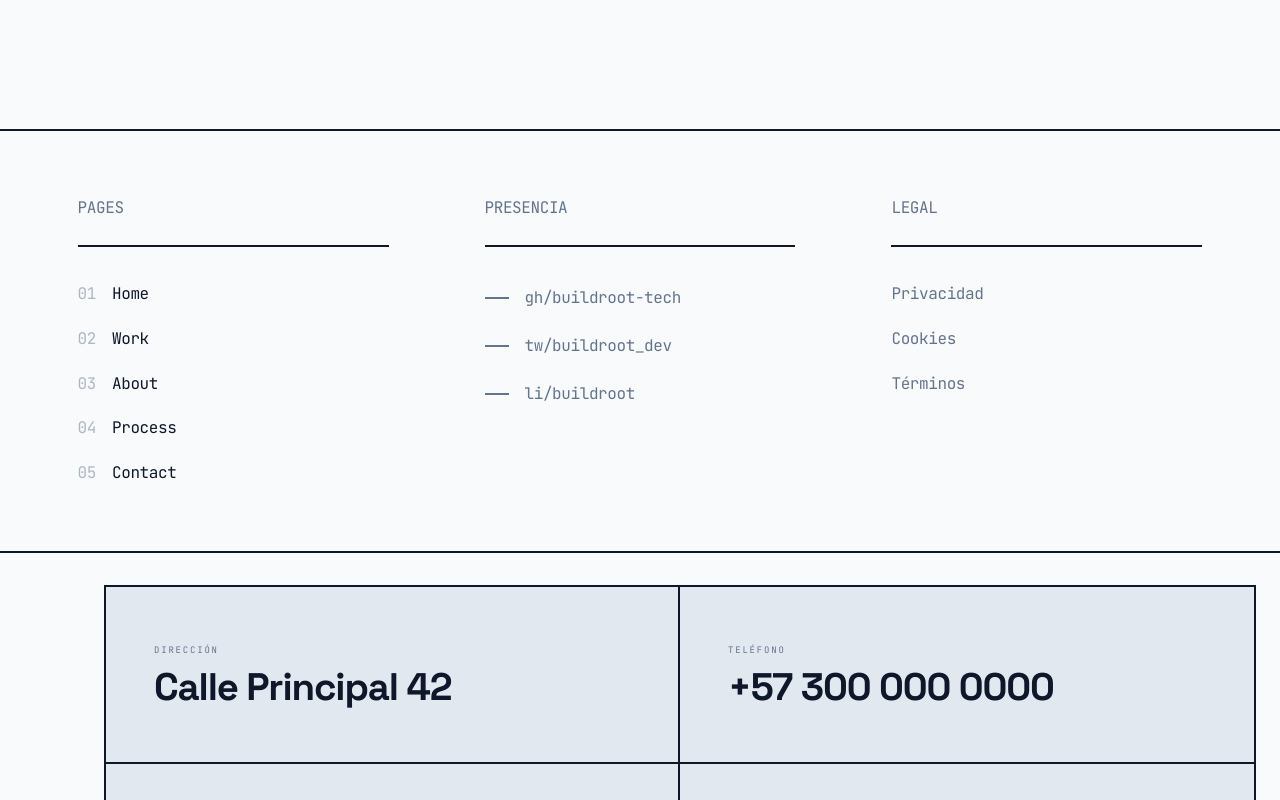
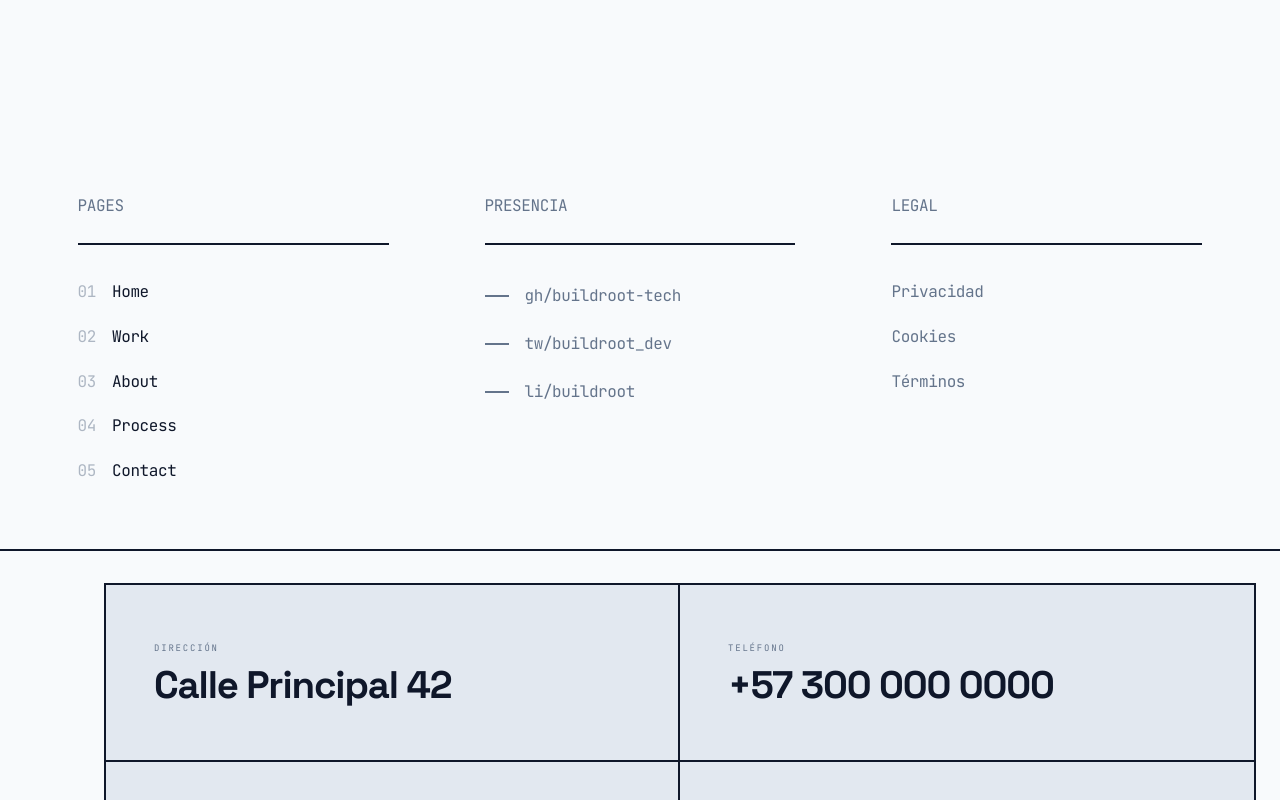
Before and after one commit to buildroot-tech/front-buildroot, a Next.js app: page / in a window 1280 px wide. Shown: the part 4640-5440 px from the top of the page. Built offline with nearby package versions, Linux system fonts and the light colour scheme.

Commit message:
style(footer): remove top border from footer container

```diff
--- a/components/layout/Footer.tsx
+++ b/components/layout/Footer.tsx
@@ -40,7 +40,7 @@ export function Footer(): React.ReactElement {
   return (
     <footer
       id="footer"
-      className="border-t-2 border-[var(--border)] bg-[var(--bg-primary)]"
+      className="bg-[var(--bg-primary)]"
       aria-label="Site footer"
     >
       <div className="flex flex-col">
```
